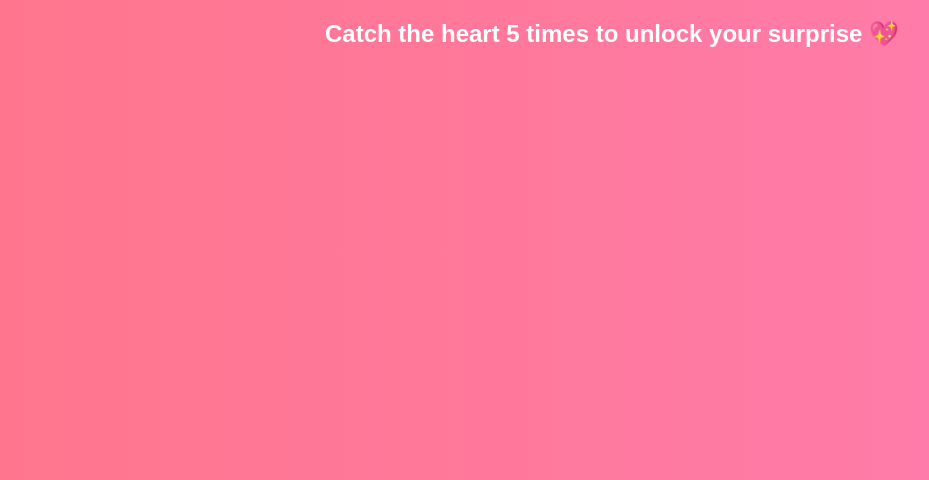
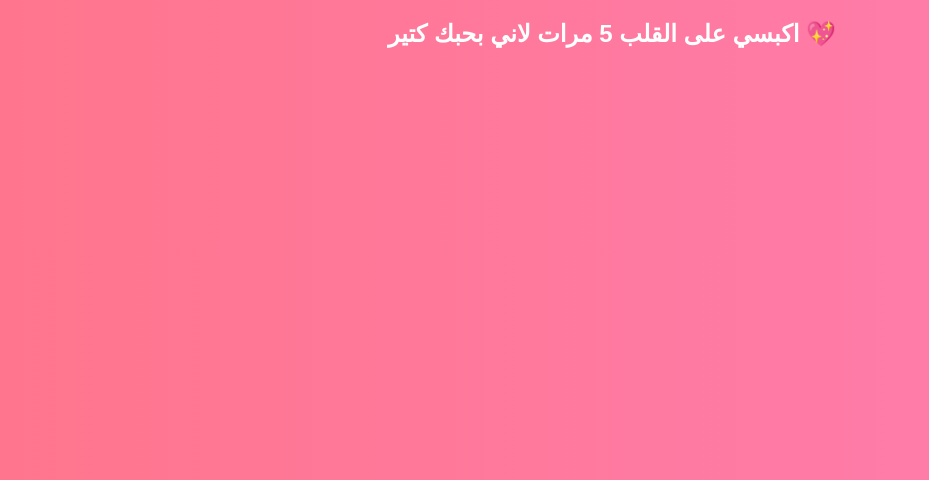
Before and after one commit to AnasOweis/Love-Noor, a plain HTML site: page index.html in a window 1280 px wide. Shown: the top 480 px of the page, without its empty margins (28-957 px from the left). Drawn offline with Linux system fonts and the light colour scheme.

Commit message:
add message

```diff
--- a/index.html
+++ b/index.html
@@ -51,7 +51,7 @@ img {
 <body>
 
 <div id="game">
-    <h2>Catch the heart 5 times to unlock your surprise 💖</h2>
+    <h2> اكبسي على القلب 5 مرات لاني بحبك كتير 💖</h2>
     <div id="heart">❤️</div>
 </div>
 
```
